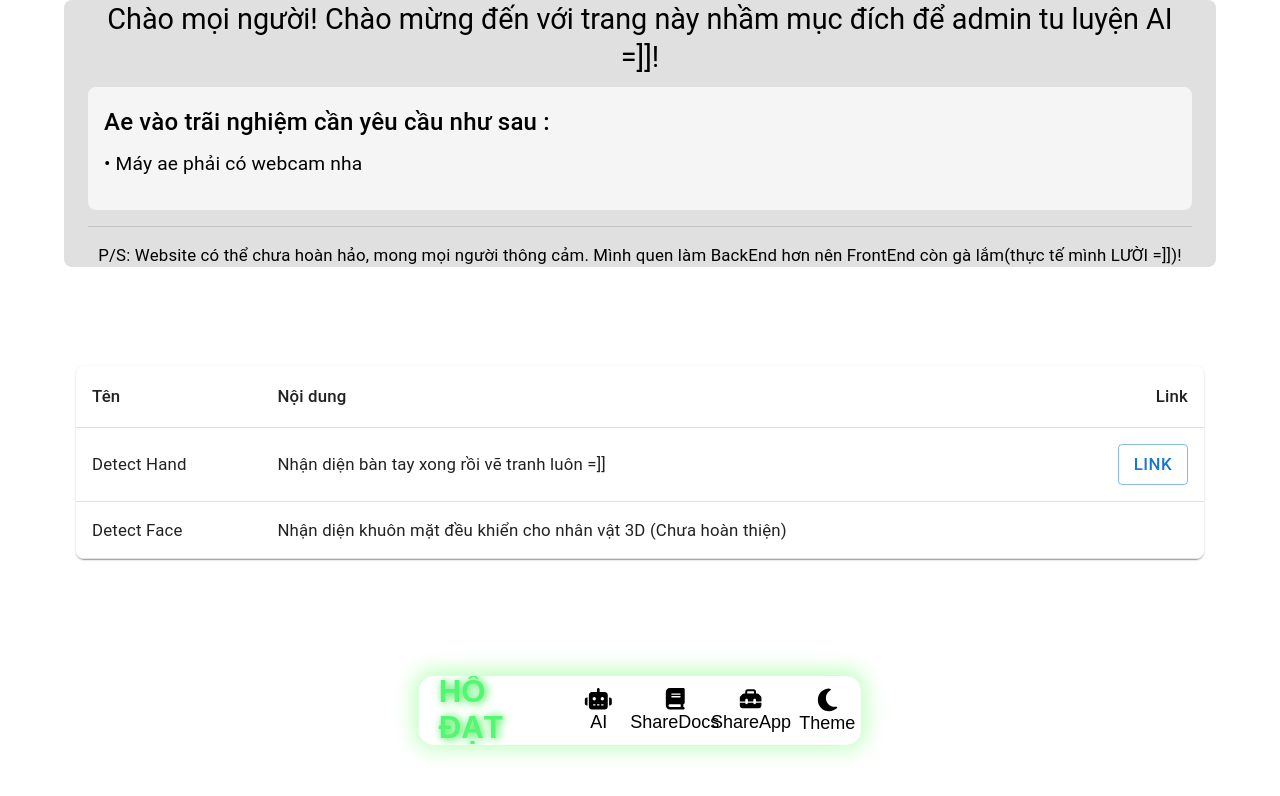
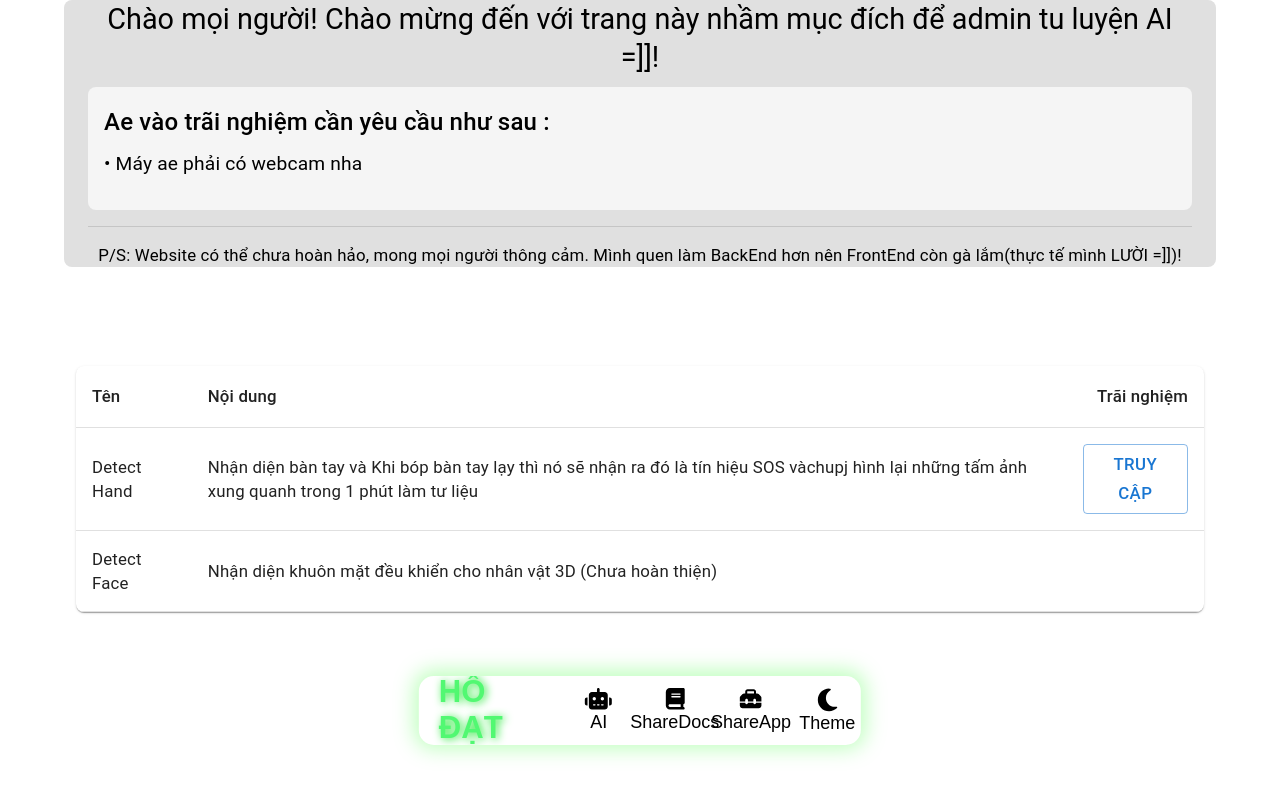
Before and after one commit to hotandat17/Project_Profile, a Next.js app: page /Ai in a window 1280 px wide. Shown: the top 796 px of the page. Built offline with nearby package versions, Linux system fonts and the light colour scheme; a web font is replaced by a local one.

Commit message:
sua tieu de them loading

```diff
--- a/package.json
+++ b/package.json
@@ -22,6 +22,7 @@
     "@react-three/fiber": "^8.17.6",
     "@react-three/postprocessing": "^2.16.2",
     "@reduxjs/toolkit": "^2.2.7",
+    "@tensorflow-models/hand-pose-detection": "^2.0.1",
     "@tensorflow-models/handpose": "^0.1.0",
     "@tensorflow/tfjs": "^4.21.0",
     "axios": "^1.7.7",
@@ -29,6 +30,7 @@
     "body-parser": "^1.20.2",
     "cookies": "^0.9.1",
     "express": "^4.19.2",
+    "fingerpose": "^0.1.0",
     "js-cookie": "^3.0.5",
     "jsonwebtoken": "^9.0.2",
     "jwt-decode": "^4.0.0",
--- a/src/app/Ai/page.jsx
+++ b/src/app/Ai/page.jsx
@@ -56,15 +56,15 @@ export default function Page() {
                                 <TableRow>
                                     <TableCell align="left">Tên</TableCell>
                                     <TableCell align="left">Nội dung</TableCell>
-                                    <TableCell align="right">Link</TableCell>
+                                    <TableCell align="right">Trãi nghiệm</TableCell>
                                 </TableRow>
                             </TableHead>
                             <TableBody>
                                 <TableRow hover >
                                     <TableCell> Detect Hand</TableCell>
-                                    <TableCell>Nhận diện bàn tay xong rồi vẽ tranh luôn =]]</TableCell>
+                                    <TableCell>Nhận diện bàn tay và Khi bóp bàn tay lạy thì nó sẽ nhận ra đó là tín hiệu SOS vàchupj hình lại những tấm ảnh xung quanh trong 1  phút làm tư liệu </TableCell>
                                     <TableCell align="right">
-                                        <Link style={{ textDecoration: "none" }} href={'/handrecognition'}> <Button variant="outlined">Link</Button></Link>
+                                        <Link style={{ textDecoration: "none" }} href={'/handrecognition'}> <Button variant="outlined">Truy cập</Button></Link>
                                     </TableCell>
                                 </TableRow>
                                 <TableRow hover >
```
Also changed, not shown: src/app/handrecognition/page.jsx (+18 -5 lines), 1 other file (tests, documents, lock files or other folders).
